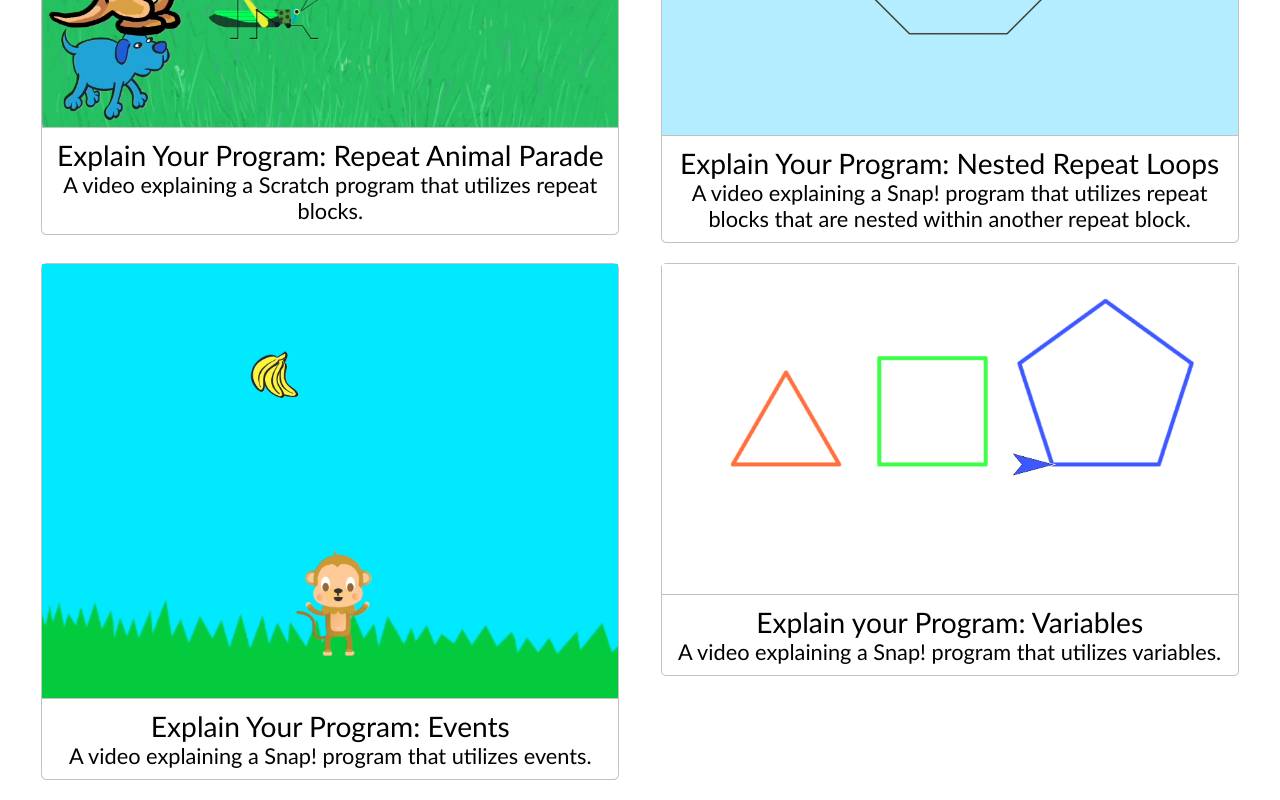
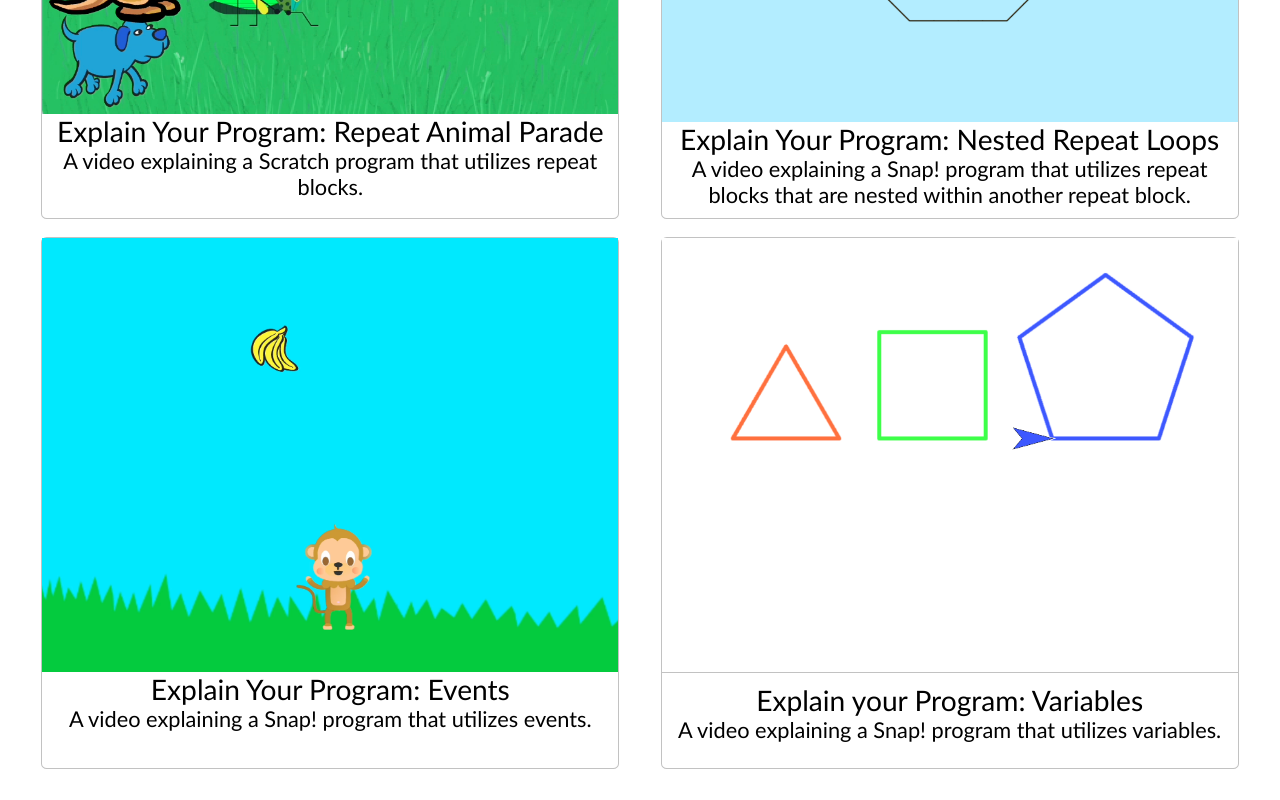
Before and after one commit to Angie-n/teaching-portfolio, a plain HTML site: page index.html in a window 1280 px wide. Shown: the part 1745-2545 px from the top of the page. Drawn offline with Linux system fonts and the light colour scheme.

Commit message:
Edited sizing of containers

```diff
--- a/index.html
+++ b/index.html
@@ -25,19 +25,22 @@
         <h1 class="section-header"> Portfolio </h1>
         <p class="section-description">Below is a list of the work I have done as part of EDS124BR at UCSD.</p>
         <div id="portfolio-container">
-            <a href="https://youtu.be/ThHKwuZq7uk" target="_blank" class="project-link"><figure class="project-tile">
+            <a href="https://youtu.be/ThHKwuZq7uk" target="_blank" class="project-link">
+                <figure class="project-tile">
                     <img src="./images/thumbnail1.png" class="project-img" alt="video thumbnail">
                     <h2 class="project-name"> Explain Your Program: Introduction</h2>
                     <p class="project-text">A video explaining a simple program made in Snap! using their step feature.</p>
                 </figure>
             </a>
-            <a href="https://www.youtube.com/watch?v=jebnqnU1eoM" target="_blank" class="project-link"><figure class="project-tile">
+            <a href="https://www.youtube.com/watch?v=jebnqnU1eoM" target="_blank" class="project-link">
+                <figure class="project-tile">
                     <img src="./images/thumbnail2.png" class="project-img" alt="video thumbnail">
                     <h2 class="project-name"> Explain Your Program: Repeat Blocks</h2>
                     <p class="project-text">A video explaining a Snap! program that utilizes repeat blocks.</p>
                 </figure>
             </a>
-            <a href="https://youtu.be/JEUNCAKgMkE" target="_blank" class="project-link"><figure class="project-tile">
+            <a href="https://youtu.be/JEUNCAKgMkE" target="_blank" class="project-link">
+                <figure class="project-tile">
                     <img src="./images/thumbnail3.png" class="project-img" alt="video thumbnail">
                     <h2 class="project-name"> Explain Your Program: Repeat Animal Parade</h2>
                     <p class="project-text">A video explaining a Scratch program that utilizes repeat blocks.</p>
@@ -49,14 +52,16 @@
                     <p class="project-text">A video explaining a Snap! program that utilizes repeat blocks that are nested within another repeat block.</p>
                 </figure>
             </a>
-            <a href="https://youtu.be/y7awz0AMTno" target="_blank" class="project-link"><figure class="project-tile">
+            <a href="https://youtu.be/y7awz0AMTno" target="_blank" class="project-link">
+                <figure class="project-tile">
                     <img src="./images/thumbnail5.png" class="project-img" alt="video thumbnail">
                     <h2 class="project-name"> Explain Your Program: Events</h2>
                     <p class="project-text">A video explaining a Snap! program that utilizes events.</p>
                 </figure>
             </a>
-            <a href="https://youtu.be/XX97IkpaCqU" target="_blank" class="project-link"><figure class="project-tile">
-                <img src="./images/thumbnail6.png" class="project-img" alt="video thumbnail">
+            <a href="https://youtu.be/XX97IkpaCqU" target="_blank" class="project-link">
+                <figure class="project-tile">
+                    <div class="project-img-container"><img src="./images/thumbnail6.png" class="project-img" alt="video thumbnail"></div>
                     <h2 class="project-name"> Explain your Program: Variables</h2>
                     <p class="project-text">A video explaining a Snap! program that utilizes variables.</p>
                 </figure>
--- a/styles.css
+++ b/styles.css
@@ -127,6 +127,7 @@
     display: flex;
     flex-direction: column;
     align-items: center;
+    height: 100%;
     text-align: center;
   }
 
@@ -140,10 +141,14 @@
     box-shadow: 5px 5px 10px
   }
 
+  .project-img-container {
+    margin-bottom: 10px;
+    border-bottom: solid 1px rgb(194, 194, 194);
+    height: 100%;
+  }
+
   .project-img {
     width: 100%;
-    margin-bottom: 10px;
-    border-bottom: solid 1px rgb(194, 194, 194);
   }
 
   .project-name {
@@ -153,6 +158,7 @@
   .project-text {
     font-size: 1.7vw;
     margin: 0 5px 10px 5px;
+    height: 50px;
   }
 
   @media (max-width: 768px) {
```
Lines whose indentation alone changed are shown as unchanged.
